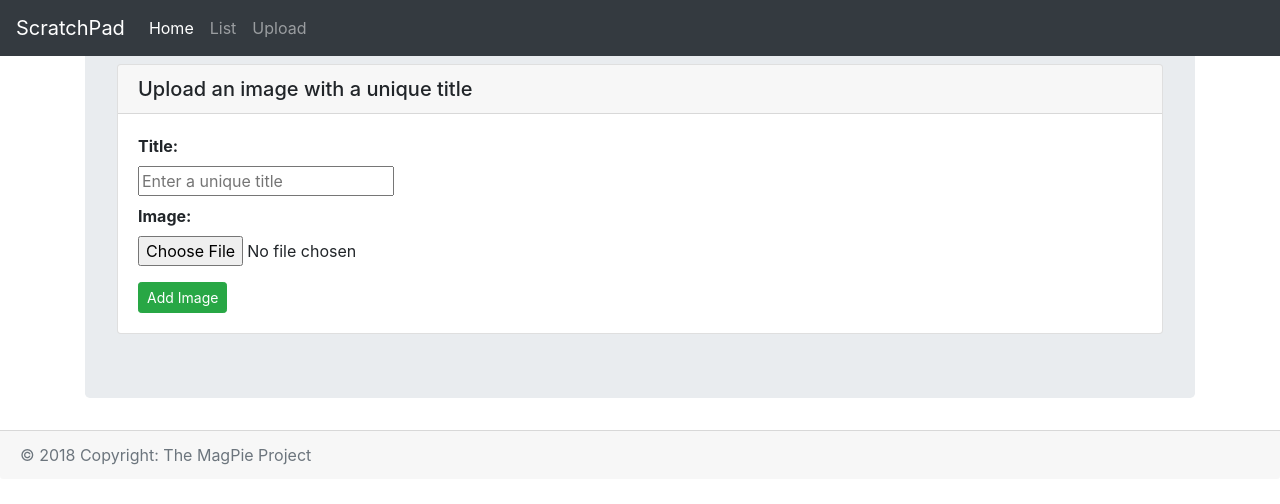
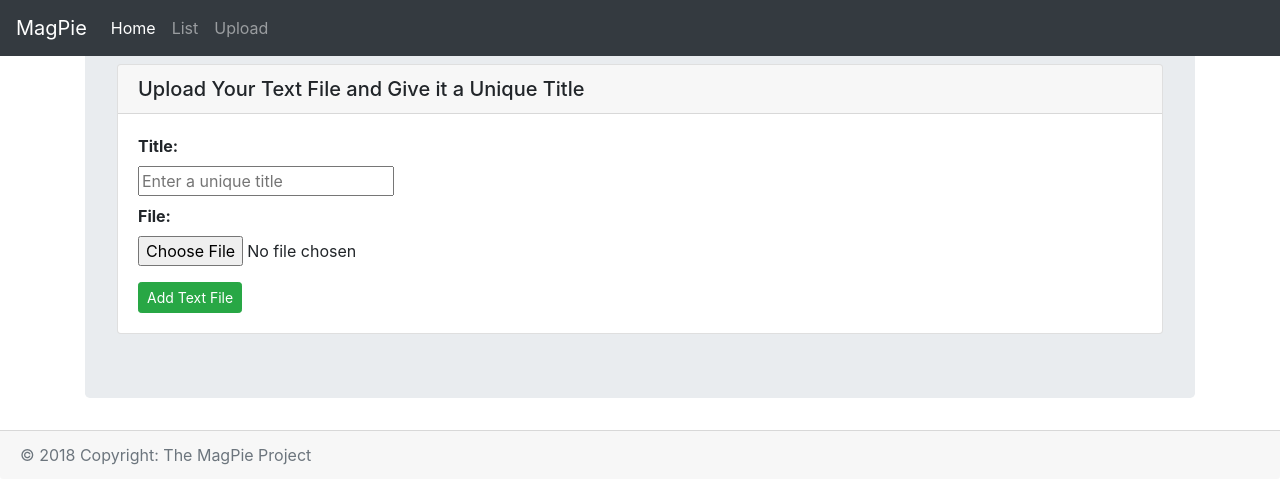
Before and after one commit to premrume/magpie, a Flask app: page /papers/upload/ in a window 1280 px wide. Shown: the top 504 px of the page. Run offline with Flask 2, Linux system fonts and the light colour scheme; some libraries are stand-ins or nearby versions.

Commit message:
speakeasy has only text files no images

```diff
--- a/web/instance/flask.cfg
+++ b/web/instance/flask.cfg
@@ -31,5 +31,5 @@ SQLALCHEMY_TRACK_MODIFICATIONS = True
 # Uploads
 UPLOADS_DEFAULT_DEST = '/var/scratch/uploads/'
 UPLOADS_DEFAULT_URL = X_SERVER_NAME + '/'
-UPLOADS_IMAGES_DEST = '/var/scratch/uploads/images'
+UPLOADS_IMAGES_DEST = '/var/scratch/uploads/magpie'
 UPLOADS_IMAGES_URL = X_SERVER_NAME + '/'
--- a/web/project/models.py
+++ b/web/project/models.py
@@ -3,7 +3,7 @@ from datetime import datetime
 
 class Paper(db.Model):
 
-    __tablename__ = "images"
+    __tablename__ = "files"
 
     id = db.Column(db.Integer, primary_key=True)
     title = db.Column(db.String, unique=True, nullable=False)
--- a/web/project/papers/forms.py
+++ b/web/project/papers/forms.py
@@ -6,9 +6,12 @@ from wtforms import StringField
 from wtforms.validators import DataRequired
 from flask_wtf.file import FileField, FileAllowed, FileRequired
 from werkzeug.utils import secure_filename
-from project import images
+from project import files
 
 
 class AddPaperForm(Form):
     title = StringField('Title', validators=[DataRequired()])
-    upload = FileField('Image', validators=[FileRequired(), FileAllowed(images, 'Images only!')])
+    upload = FileField('File', validators=[
+      FileRequired(),
+      FileAllowed(['txt'], 'Sorry Charlie only files with extension txt')
+    ])
--- a/web/project/papers/views.py
+++ b/web/project/papers/views.py
@@ -8,7 +8,7 @@ from flask import render_template, Blueprint, request, redirect, url_for, flash
 from werkzeug.utils import secure_filename
 from sqlalchemy.exc import IntegrityError
 from project.models import Paper
-from project import db, images
+from project import db, files
 from .forms import AddPaperForm
 
 ################
@@ -33,19 +33,23 @@ def flash_errors(form):
 #### routes ####
 ################
 @papers_blueprint.route('/papers/upload/', methods=['GET','POST'])
-def go_images_upload():
+def go_files_upload():
     form = AddPaperForm()
     if request.method == 'POST':
         try:
          if form.validate_on_submit():
              # TODO: make this a secure filename
-             filename = images.save(request.files['upload'])
-             url = images.url(filename)
+             print('xxxxxxxxxxxxxxxxxxxxxxxxxxxxxxx')
+             print(request.files)
+             filename = files.save(request.files['upload'])
+             print('xxxxxxxxxxxxxxxxxxxxxxxxxxxxxxx')
+             print(filename)
+             url = files.url(filename)
              new_paper = Paper(form.title.data, filename, url)
              db.session.add(new_paper)
              db.session.commit()
              flash('SUCCESS: Title {} added'.format(new_paper.title), 'success')
-             return redirect(url_for('papers.go_images_upload'))
+             return redirect(url_for('papers.go_files_upload'))
 
          else:
              flash('ERROR: try again', 'error')
@@ -53,10 +57,10 @@ def go_images_upload():
         except IntegrityError:
              flash('ERROR: Title {} is a duplicate, try again'.format(new_paper.title), 'error')
 
-    return render_template('images_upload.html',
+    return render_template('files_upload.html',
                            form=form)
 
 @papers_blueprint.route('/papers/list', methods=['GET'])
-def go_images_list():
+def go_files_list():
     all_papers = Paper.query.all()
-    return render_template('images_list.html', papers=all_papers)
+    return render_template('files_list.html', papers=all_papers)
--- a/web/project/templates/401.html
+++ b/web/project/templates/401.html
@@ -4,6 +4,6 @@
 
   <h1>Page is gone gone gone</h1>
   <h4>401 - Bye Felicia</h4>
-  <h4><a href="{{ url_for('home.go_home') }}">Scratch Paper</a></h4>
+  <h4><a href="{{ url_for('home.go_home') }}">MagPie</a></h4>
 
 {% endblock %}
--- a/web/project/templates/403.html
+++ b/web/project/templates/403.html
@@ -4,6 +4,6 @@
 
   <h1>Forbidden</h1>
   <h4>403 - You allowed to go here?</h4>
-  <h4><a href="{{ url_for('home.go_home') }}">Scratch Paper</a></h4>
+  <h4><a href="{{ url_for('home.go_home') }}">MagPie</a></h4>
 
 {% endblock %}
--- a/web/project/templates/404.html
+++ b/web/project/templates/404.html
@@ -4,6 +4,6 @@
 
   <h1>Page Not Found</h1>
   <h4>404 - Did you type what you meant to type?</h4>
-  <h4><a href="{{ url_for('home.go_home') }}">Scratch Paper</a></h4>
+  <h4><a href="{{ url_for('home.go_home') }}">MagPie</a></h4>
 
 {% endblock %}
--- /dev/null
+++ b/web/project/templates/files_upload.html
@@ -0,0 +1,32 @@
+{% extends "layout.html" %}
+{% from "_form_macros.html" import render_field %}
+
+{% block content %}
+
+
+<div class="card">
+  <h5 class="card-header">Upload Your Text File and Give it a Unique Title</h5>
+  <div class="card-body">
+    <form action="{{ url_for('papers.go_files_upload') }}" method="POST" enctype="multipart/form-data">
+      {{ form.csrf_token }}
+      <dl>
+        {{ render_field(form.title, placeholder="Enter a unique title") }}
+        {{ render_field(form.upload) }}
+      </dl>
+      <button class="btn btn-sm btn-success" type="submit">Add Text File</button>
+    </form>
+  </div>
+</div>
+
+{% endblock %}
+
+<!--
+  <div class="input-group mb-3">
+  <div class="custom-file">
+    <input type="file" class="custom-file-input" id="inputGroupFile02">
+    <label class="custom-file-label" for="inputGroupFile02" aria-describedby="inputGroupFileAddon02">Choose file</label>
+  </div>
+  <div class="input-group-append">
+    <span class="input-group-text" id="inputGroupFileAddon02">Upload</span>
+  </div>
+-->
--- a/web/project/templates/home.html
+++ b/web/project/templates/home.html
@@ -4,16 +4,16 @@
 {% block content %}
 
 <div class="card">
-  <h5 class="card-header">Home of ScratchPad</h5>
+  <h5 class="card-header">Home of MagPie</h5>
   <div class="card-body">
     <h5 class="card-title">List</h5>
     <p class="card-text">List of uploaded files</p>
-    <a href="{{ url_for('papers.go_images_list') }}" class="btn btn-primary">List</a>
+    <a href="{{ url_for('papers.go_files_list') }}" class="btn btn-primary">List</a>
   </div>
   <div class="card-body">
     <h5 class="card-title">Upload</h5>
     <p class="card-text">Upload more  files</p>
-    <a href="{{ url_for('papers.go_images_upload') }}" class="btn btn-secondary">Upload</a>
+    <a href="{{ url_for('papers.go_files_upload') }}" class="btn btn-secondary">Upload</a>
   </div>
 </div>
 
--- a/web/project/templates/images_upload.html
+++ /dev/null
@@ -1,32 +0,0 @@
-{% extends "layout.html" %}
-{% from "_form_macros.html" import render_field %}
-
-{% block content %}
-
-
-<div class="card">
-  <h5 class="card-header">Upload an image with a unique title</h5>
-  <div class="card-body">
-    <form action="{{ url_for('papers.go_images_upload') }}" method="POST" enctype="multipart/form-data">
-      {{ form.csrf_token }}
-      <dl>
-        {{ render_field(form.title, placeholder="Enter a unique title") }}
-        {{ render_field(form.upload) }}
-      </dl>
-      <button class="btn btn-sm btn-success" type="submit">Add Image</button>
-    </form>
-  </div>
-</div>
-
-{% endblock %}
-
-<!--
-  <div class="input-group mb-3">
-  <div class="custom-file">
-    <input type="file" class="custom-file-input" id="inputGroupFile02">
-    <label class="custom-file-label" for="inputGroupFile02" aria-describedby="inputGroupFileAddon02">Choose file</label>
-  </div>
-  <div class="input-group-append">
-    <span class="input-group-text" id="inputGroupFileAddon02">Upload</span>
-  </div>
--->
--- a/web/project/templates/layout.html
+++ b/web/project/templates/layout.html
@@ -14,20 +14,20 @@
     -->
     <link rel="stylesheet" href="{{ url_for('static', filename='css/bootstrap.min.css') }}">
     <link rel="stylesheet" href="{{ url_for('static', filename='css/main.css') }}">
-    <title>Scratch Application</title>
+    <title>MagPie Application</title>
   </head>
 
   <body>
     <nav class="navbar fixed-top navbar-expand-sm navbar-dark bg-dark">
-      <a class="navbar-brand" href="#">ScratchPad</a>
+      <a class="navbar-brand" href="#">MagPie</a>
         <button class="navbar-toggler" type="button" data-toggle="collapse" data-target="#navbarNavAltMarkup" aria-controls="navbarNavAltMarkup" aria-expanded="false" aria-label="Toggle navigation">
           <span class="navbar-toggler-icon"></span>
       </button>
       <div class="collapse navbar-collapse" id="navbarNavAltMarkup">
         <div class="navbar-nav">
           <a class="nav-item nav-link active" href="{{ url_for('home.go_home') }}">Home <span class="sr-only">(current)</span></a>
-          <a class="nav-item nav-link" href="{{ url_for('papers.go_images_list') }}">List</a>
-          <a class="nav-item nav-link" href="{{ url_for('papers.go_images_upload') }}">Upload</a>
+          <a class="nav-item nav-link" href="{{ url_for('papers.go_files_list') }}">List</a>
+          <a class="nav-item nav-link" href="{{ url_for('papers.go_files_upload') }}">Upload</a>
         </div>
       </div>
     </nav>
```
Also changed, not shown: docker-compose.yml (+7 -3 lines), web/project/__init__.py (+5 -5 lines), web/project/templates/files_list.html (added, +27 -0 lines), web/project/templates/images_list.html (deleted, +0 -27 lines), README.md.
